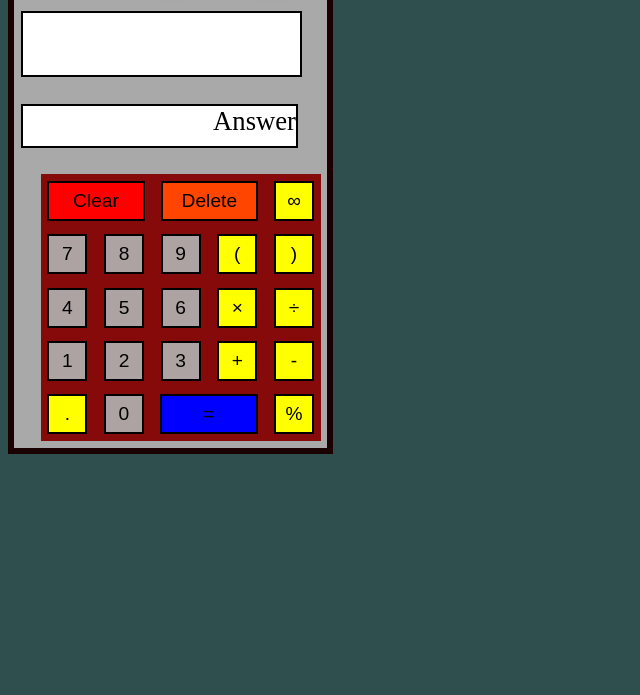
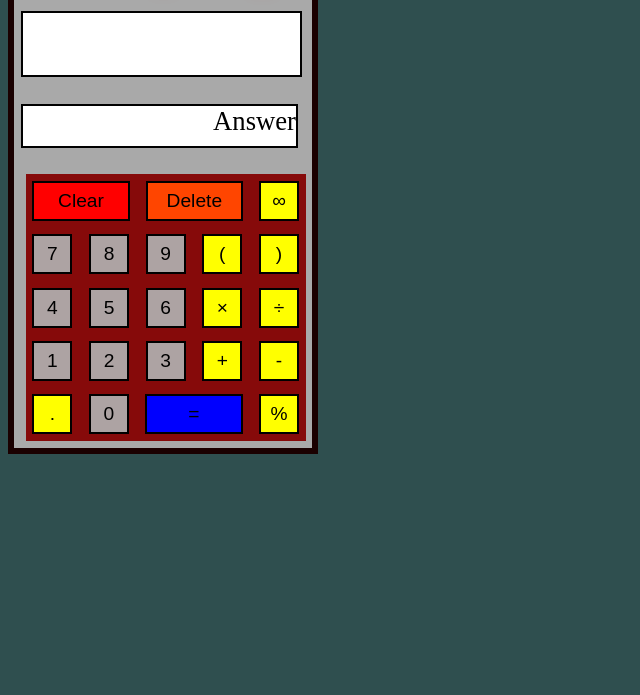
Before and after one commit to Artem-sk/lab3, a plain HTML site: page index.html in a window 1280 px wide. Shown: the part 105-800 px from the top of the page, without its empty margins (0-640 px from the left). Drawn offline with Linux system fonts and the light colour scheme.

Commit message:
Update CalculatorStyle.css

```diff
--- a/CalculatorStyle.css
+++ b/CalculatorStyle.css
@@ -13,7 +13,7 @@ header
 form
 {
     background-color: darkgray;
-    width: 300px;
+    width: 285px;
     padding: 5pt;
     border: 5pt solid rgb(26, 0, 0);
 }
```
